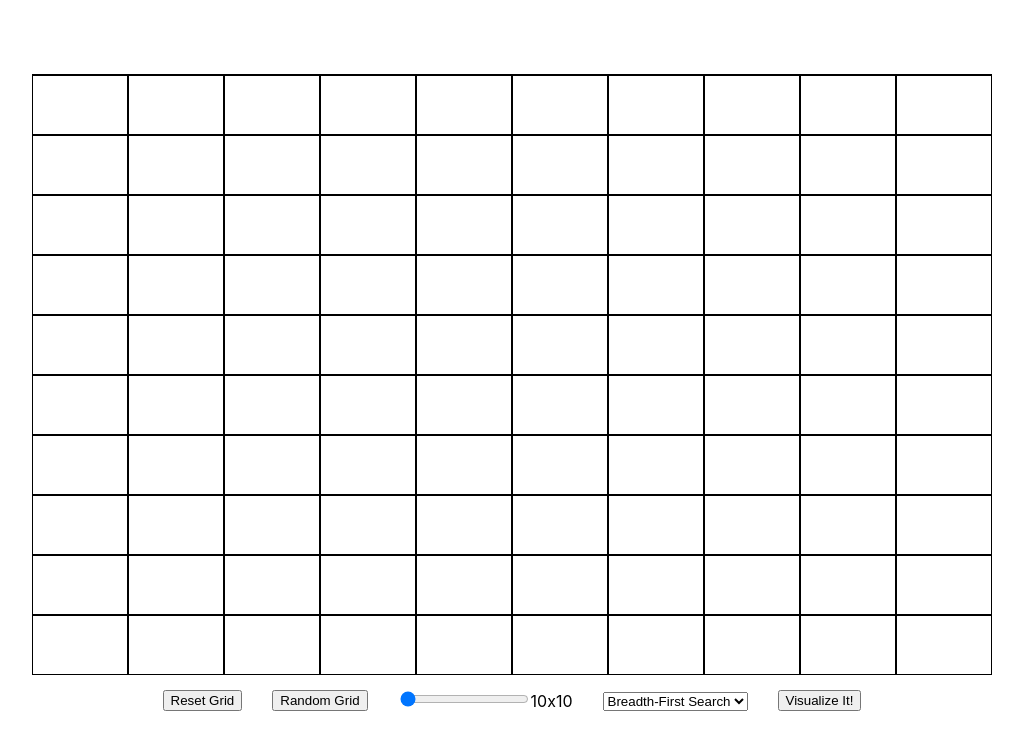
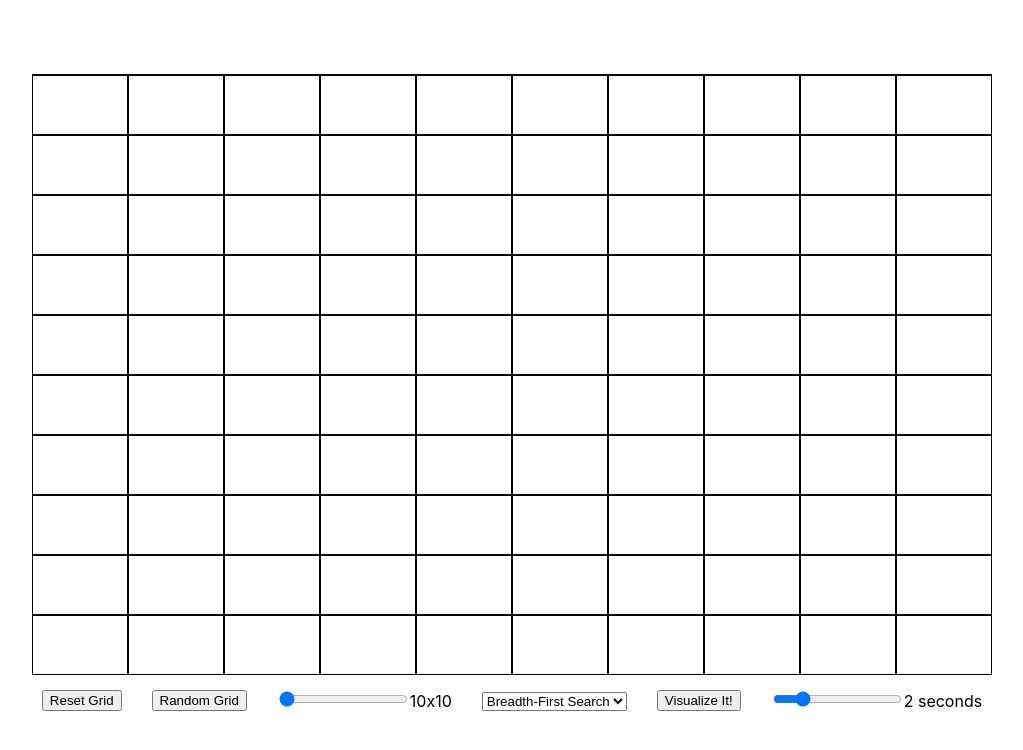
Before and after one commit to ASong5/Pathfinding-Visualizer, a React (Create React App) app: page / in a window 1280 px wide. Shown: the top 750 px of the page, without its empty margins (128-1151 px from the left). Built offline with nearby package versions, Linux system fonts and the light colour scheme.

Commit message:
added an animation duration slider

```diff
--- a/src/Grid.js
+++ b/src/Grid.js
@@ -3,9 +3,8 @@ import Node from "./Node";
 import { execBFS, execDFS } from "./utils/algorithms";
 import "./Grid.css";
 
-const DEFAULT_GRID_SIZE = 10;
+const DEFAULT_GRID_SIZE = 10 // square root of total grid size;
 const MAX_GRID_SIZE = 50;
-const ANIMATION_TIME = 2000; // in ms
 
 const createEmptyGrid = (gridSize) => {
   const grid = [];
@@ -54,6 +53,7 @@ export const Grid = () => {
   const [endNode, setEndNode] = useState(null);
   const [algoRunning, setAlgoRunning] = useState(false);
   const [algo, setAlgo] = useState("bfs");
+  const [animationTime, setAnimationTime] = useState(2000);
 
   useEffect(() => {
     let newGridProps = resizeGrid(grid, gridSize);
@@ -133,8 +133,13 @@ export const Grid = () => {
   };
 
   const handleAlgoChange = (e) => {
+    console.log(e.target.value);
     setAlgo(e.target.value);
     resetVisualization();
+  };
+
+  const changeAnimationTime = (e) => {
+    setAnimationTime(parseInt(e.target.value));
   };
 
   const changeGridSize = (e) => {
@@ -234,7 +239,7 @@ export const Grid = () => {
           if (index === visited.length - 1) {
             resolve();
           }
-        }, (ANIMATION_TIME / visited.length) * index);
+        }, (animationTime / visited.length) * index);
       });
     });
   };
@@ -258,7 +263,7 @@ export const Grid = () => {
           if (index === path.length - 1) {
             resolve();
           }
-        }, (ANIMATION_TIME / path.length) * index);
+        }, (animationTime / path.length) * index);
       });
     });
   };
@@ -344,6 +349,20 @@ export const Grid = () => {
             {!algoRunning ? "Visualize It!" : "Running..."}
           </button>
         </div>
+        <div>
+          <input
+            disabled={!algoRunning ? false : true}
+            onChange={changeAnimationTime}
+            id="animation_time_slider"
+            type="range"
+            min={0}
+            max={10000}
+            defaultValue={animationTime}
+          />
+          <label htmlFor="size_slider">
+            {Math.round(animationTime / 1000)} seconds
+          </label>
+        </div>
       </div>
     </div>
   );
```
